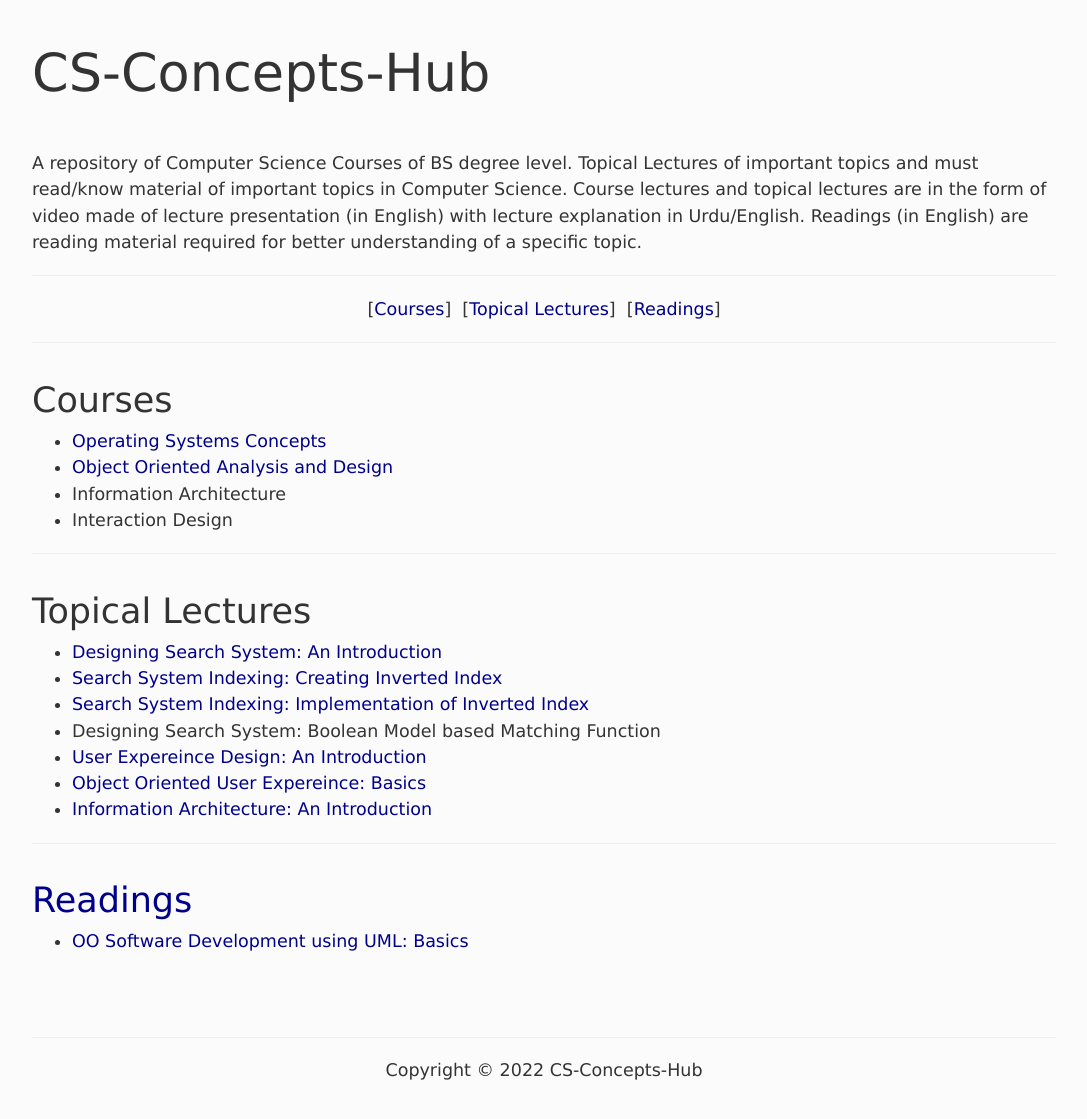
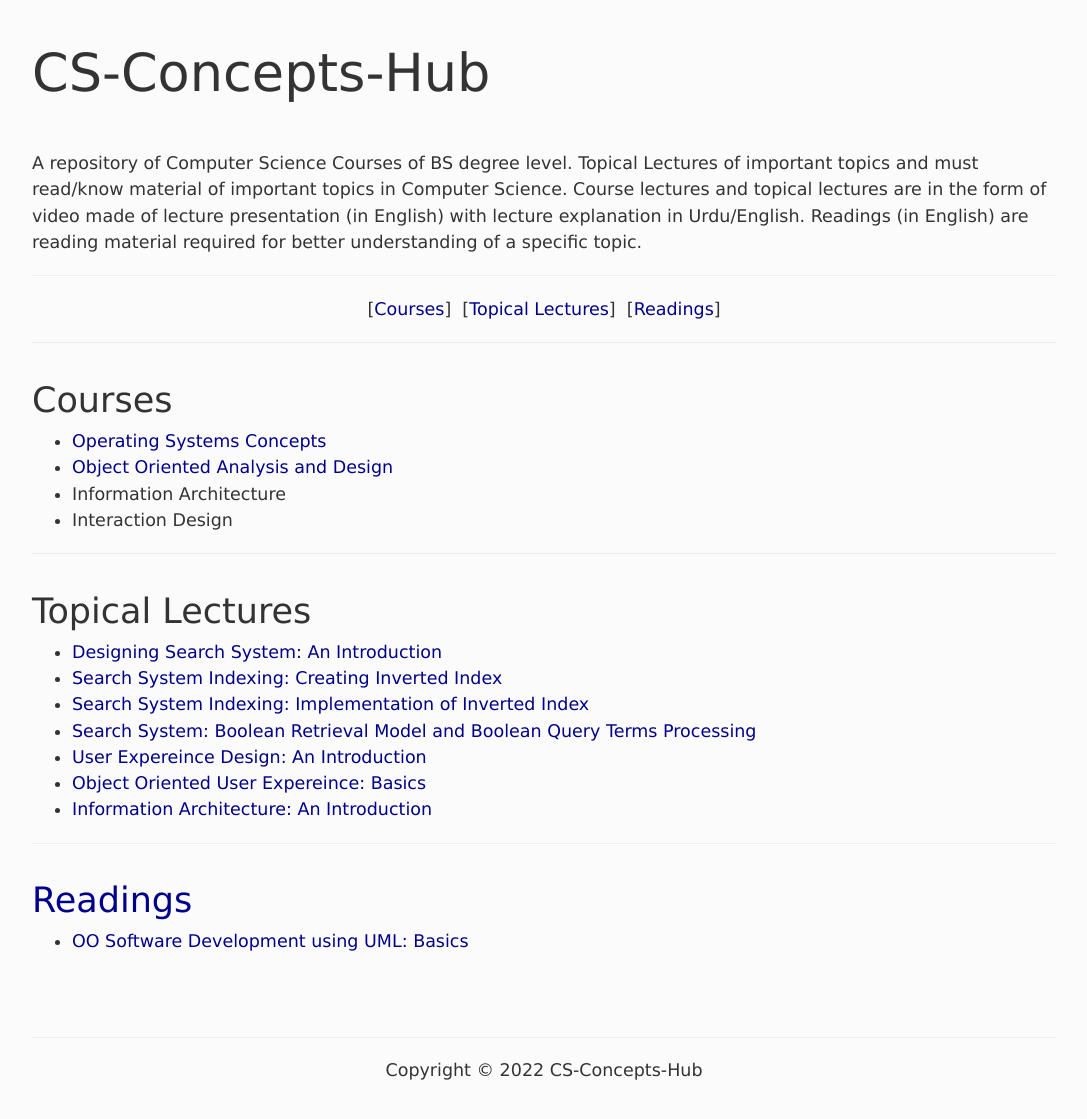
Before and after one commit to CS-Concepts-hub/CS-Concepts-hub, a Jekyll site: the page built from index.html, in a window 1280 px wide, cut to the strip 104-1275 px from the top of the page. Shown: the top 1119 px of the strip, without its empty margins (96-1183 px from the left). Built offline with Jekyll 4.4.1, drawn with Linux system fonts in a browser that asks for light colours.

Commit message:
Update index.html

```diff
--- a/index.html
+++ b/index.html
@@ -32,7 +32,7 @@ weight: 0
 			<li><a href="https://youtu.be/yWyvvknmAuo" target="youtube">Designing Search System: An Introduction</a></li>
 			<li><a href="https://youtu.be/IHdgPrpbNSQ" target="youtube">Search System Indexing: Creating Inverted Index</a></li>
 			<li><a href="https://youtu.be/LCgNBajep8w" target="youtube">Search System Indexing: Implementation of Inverted Index</a></li>
-			<li>Designing Search System: Boolean Model based Matching Function</li>
+			<li><a href="https://youtu.be/Jb_GH2UebxY" target="youtube">Search System: Boolean Retrieval Model and Boolean Query Terms Processing</a></li>
 			<li><a href="https://youtu.be/MhMoJnTl338" target="youtube">User Expereince Design: An Introduction</a></li>
 			<li><a href="https://youtu.be/nfy-VGv6AQE" target="youtube">Object Oriented User Expereince: Basics</a></li>
 			<li><a href="https://youtu.be/iFMCG7Kcyr8" target="youtube">Information Architecture: An Introduction</li>
```
